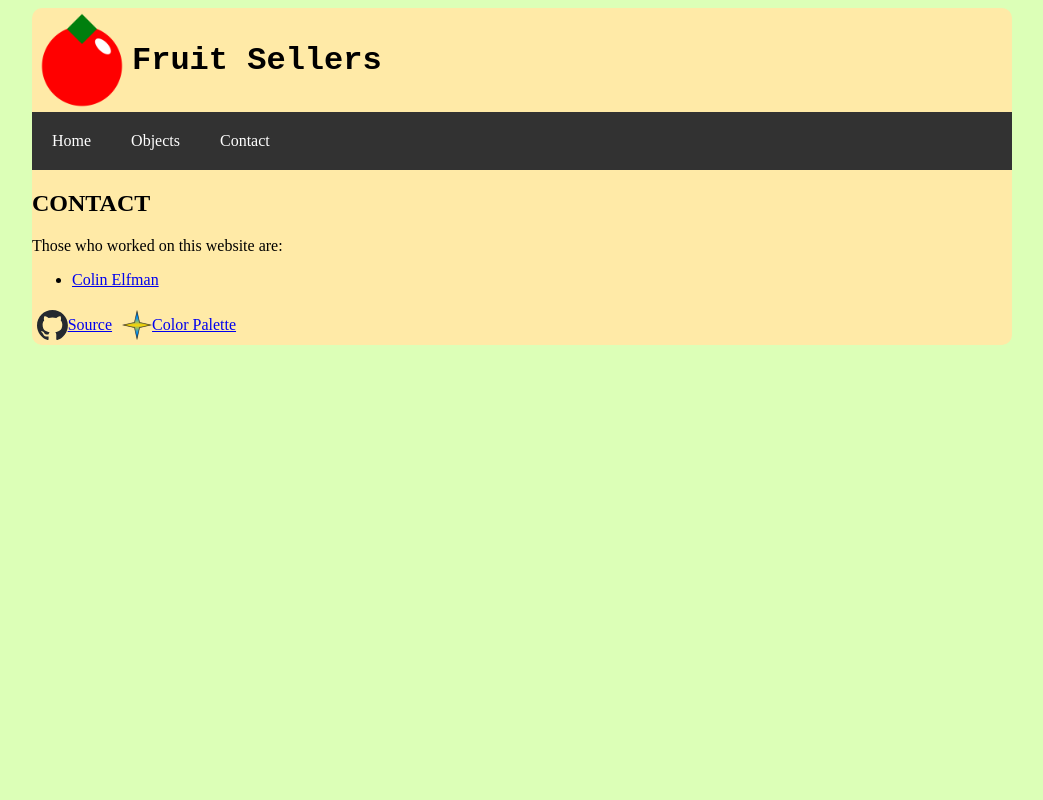
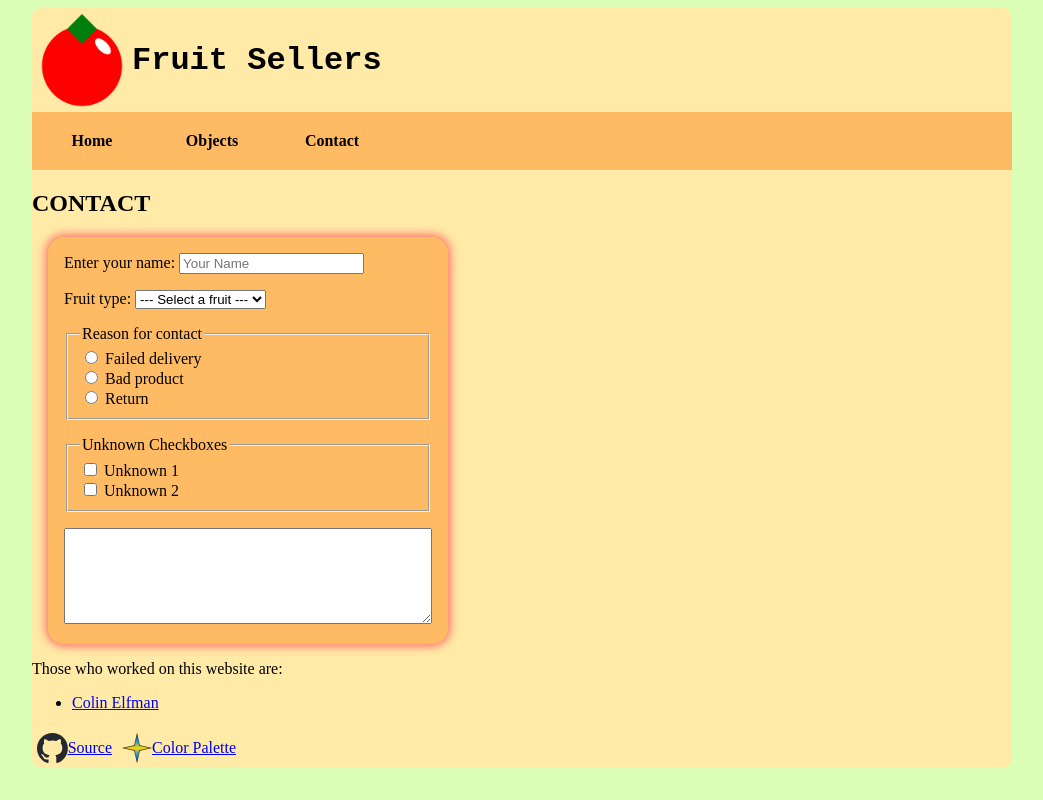
Before and after one commit to Kewlan/kewlan.github.io, a plain HTML site: page contact.html in a window 1280 px wide. Shown: the whole page, without its empty margins (118-1161 px from the left). Drawn offline with Linux system fonts and the light colour scheme.

Commit message:
Start on laboration 2 - Replace old top nav list with own; Has sub list and sub-sub list - Start on contact form

```diff
--- a/contact.html
+++ b/contact.html
@@ -15,16 +15,75 @@
                 <a href="index.html"><img src="img/logo.png" alt="Logo of generic round red fruit." height="100"></a>
                 <h1>Fruit Sellers</h1>
             </div>
-            <!-- Horizontal list from: https://www.w3schools.com/html/tryit.asp?filename=tryhtml_lists_menu -->
-            <ul class="nav">
-                <li class="nav"><a href="index.html">Home</a></li>
-                <li class="nav"><a href="object.html">Objects</a></li>
-                <li class="nav"><a href="contact.html">Contact</a></li>
-            </ul>
+            <nav>
+                <ul>
+                    <li><a href="index.html">Home</a></li>
+                    <li><a>Objects</a>
+                        <ul>
+                            <li><a>Apples</a>
+                                <ul>
+                                    <li><a href="object.html">Red Apple</a></li>
+                                    <li><a>Green Apple</a></li>
+                                </ul>
+                            </li>
+                            <li><a>Pear</a></li>
+                            <li><a>Orange</a></li>
+                        </ul>
+                    </li>
+                    <li><a href="contact.html">Contact</a></li>
+                </ul>
+            </nav>
         </header>
 
         <main>
             <h2>CONTACT</h2>
+
+            <form>
+                <div>
+                    <label for="your-name">Enter your name:</label>
+                    <input type="text" placeholder="Your Name">
+                </div>
+                <div>
+                    <label for="fruit-select">Fruit type:</label>
+                    <select id="fruit-select">
+                        <option value="">--- Select a fruit ---</option>
+                        <option value="red-apple">Red Apple</option>
+                        <option value="green-apple">Green Apple</option>
+                        <option value="pear">Pear</option>
+                        <option value="orange">Orange</option>
+                    </select>
+                </div>
+                <fieldset>
+                    <legend>Reason for contact</legend>
+                    <div>
+                        <input type="radio" name="contact-reason" id="failed-delivery" value="failed-delivery">
+                        <label for="failed-delivery">Failed delivery</label>
+                    </div>
+                    <div>
+                        <input type="radio" name="contact-reason" id="bad-product" value="bad-product">
+                        <label for="bad-product">Bad product</label>
+                    </div>
+                    <div>
+                        <input type="radio" name="contact-reason" id="return" value="return">
+                        <label for="return">Return</label>
+                    </div>
+                </fieldset>
+                <fieldset>
+                    <legend>Unknown Checkboxes</legend>
+                    <div>
+                        <input type="checkbox" id="unknown-1">
+                        <label for="unknown-1">Unknown 1</label>
+                    </div>
+                    <div>
+                        <input type="checkbox" id="unknown-2">
+                        <label for="unknown-2">Unknown 2</label>
+                    </div>
+                </fieldset>
+                <div>
+                    <textarea rows="6"></textarea>
+                </div>
+            </form>
+
             <p>Those who worked on this website are: </p>
             <ul>
                 <li><a href="mailto:colielfm100@student.kau.se">Colin Elfman</a></li>
--- a/css/style.css
+++ b/css/style.css
@@ -1,3 +1,11 @@
+/*======
+| BASE |
+======*/
+
+* {
+    box-sizing: border-box;
+}
+
 body {
     background-color: #DCFFB7;
 }
@@ -7,7 +15,11 @@ img {
     max-height: 100%;
 }
 
-header div {
+/*======
+| LOGO |
+======*/
+
+header>div {
     display: flex;
     align-items: center;
 }
@@ -16,27 +28,74 @@ header h1 {
     font-family: 'Courier New', Courier, monospace;
 }
 
-ul.nav {
+/*====================
+| TOP NAVIGATION BAR |
+====================*/
+
+header>nav ul {
+    background-color: #FFBB64;
+    display: flex;
+    margin: 0;
+    padding: 0;
     list-style-type: none;
-    background-color: rgb(50, 50, 50);
-    padding: 0;
-    margin: 0;
-    overflow: hidden;
 }
 
-li.nav a {
-    float: left;
+header>nav li {
+    position: relative;
+    min-width: 120px;
+    text-align: center;
+}
+
+header>nav ul>li:hover {
+    background-color: #FF6868;
+}
+
+header>nav a {
+    text-decoration: none;
+    color: black;
+    font-weight: bold;
+}
+
+header>nav>ul>li>a {
     display: block;
     padding: 20px;
-    text-decoration: none;
-    color: white;
 }
 
-li.nav a:hover {
-    background-color: rgb(100, 100, 100);
+header>nav>ul ul {
+    position: absolute;
+    display: none;
+    flex-flow: column;
 }
 
-div.content {
+header>nav>ul>li:hover>ul {
+    display: flex;
+}
+
+header>nav>ul ul>li>a {
+    margin: 0;
+    padding: 0;
+}
+
+header>nav>ul ul>li>a {
+    display: block;
+    padding: 10px;
+}
+
+header>nav>ul>li>ul>li>ul {
+    left: 100%;
+    top: 0%;
+    flex-flow: row;
+}
+
+header>nav>ul>li>ul>li:hover>ul {
+    display: flex;
+}
+
+/*==============
+| MAIN CONTENT |
+==============*/
+
+body>div {
     max-width: 980px;
     margin: auto;
     overflow: hidden;
@@ -57,9 +116,17 @@ aside p {
     color: #FF6868;
 }
 
+/*============
+| QUICK JUMP |
+============*/
+
 .quick-jump li:hover {
     background-color: #FF6868;
 }
+
+/*=============
+| FRUIT TABLE |
+=============*/
 
 table th,
 table td {
@@ -82,6 +149,38 @@ td.fruit-icon a {
     text-decoration: none;
 }
 
+/*==============
+| CONTACT FORM |
+==============*/
+
+form {
+    margin: 1rem;
+    width: 400px;
+    padding: 1rem;
+    border-radius: 1rem;
+    background-color: #FFBB64;
+    box-shadow: 0 0 10px 2px #FF6868;
+    display: flex;
+    flex-flow: column;
+}
+
+form>* {
+    margin-bottom: 1rem;
+}
+
+form>*:last-child {
+    margin-bottom: 0;
+}
+
+form textarea {
+    width: 100%;
+    resize: vertical;
+}
+
+/*=============
+| INFO FOOTER |
+=============*/
+
 footer {
     display: flex;
 }
```
Also changed, not shown: index.html (+19 -7 lines), object.html (+18 -6 lines), 1 other file.
